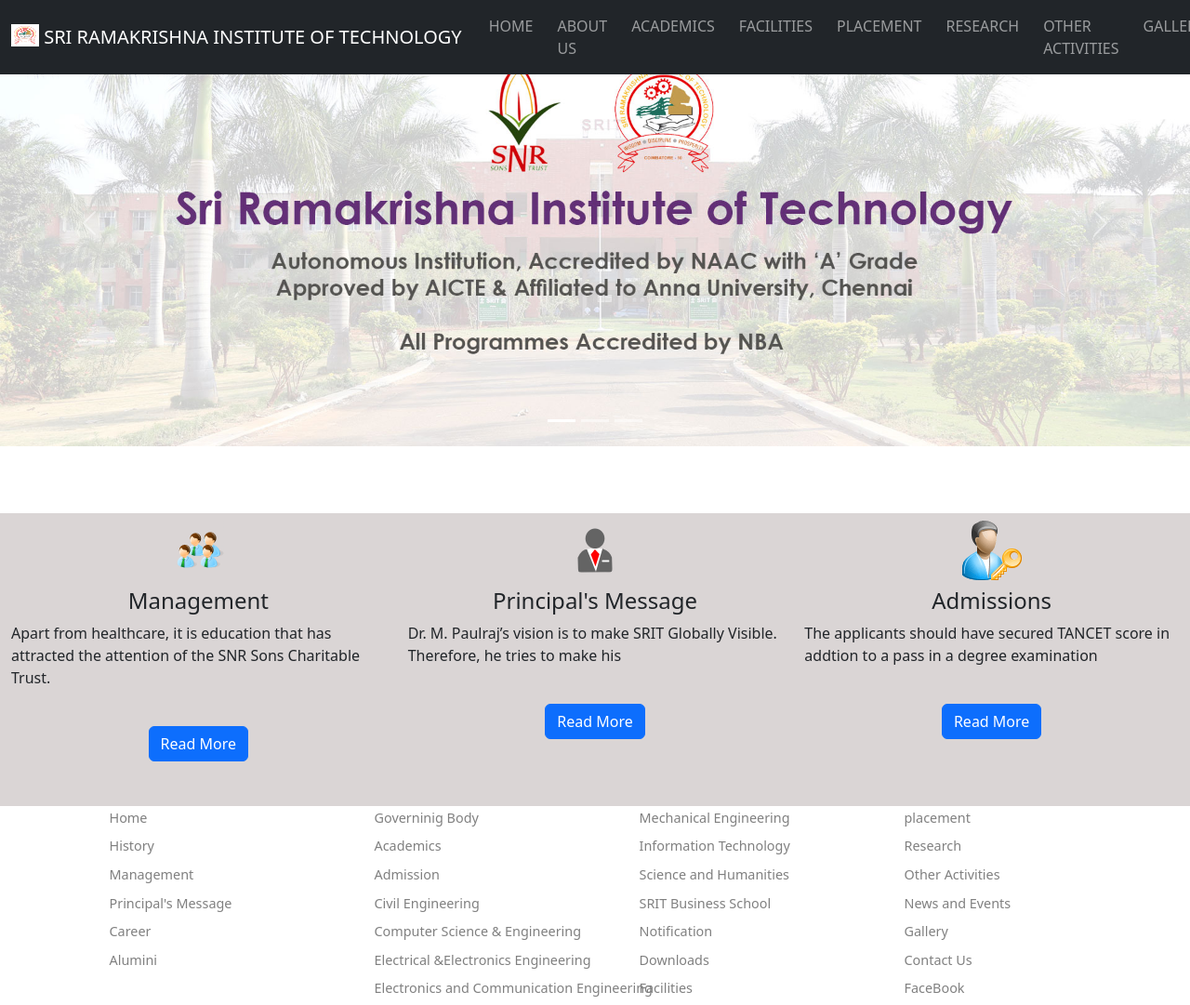
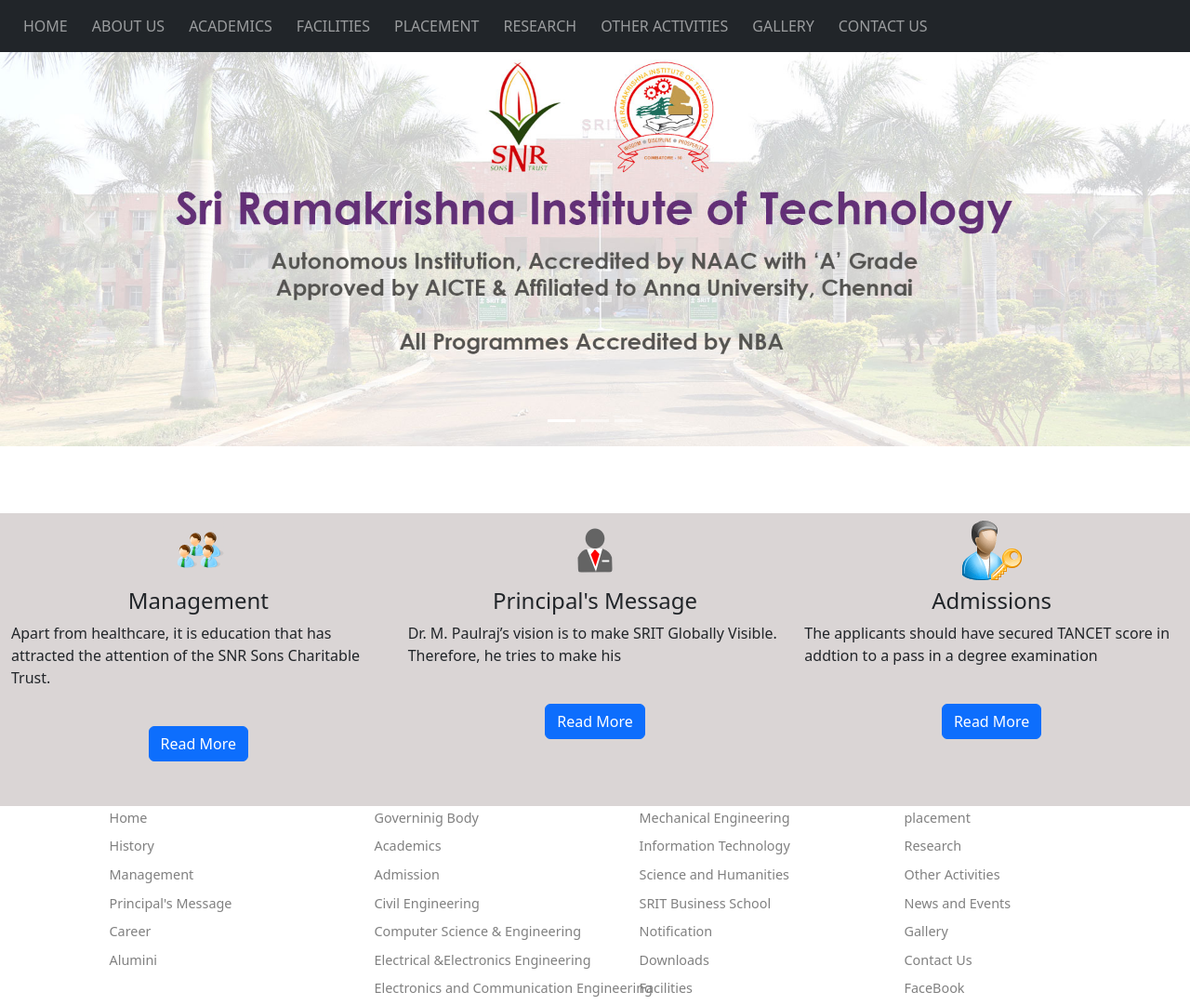
Before and after one commit to Dhilipan-R/College_website, a plain HTML site: page index.html in a window 1280 px wide. Shown: the whole page at 93% size. Drawn offline with nearby package versions, Linux system fonts and the light colour scheme.

Commit message:
Update index.html

```diff
--- a/index.html
+++ b/index.html
@@ -16,9 +16,7 @@
         <!--  bootstap navbar starts -->
           <nav class = "navbar navbar-expand-lg bg-dark navbar-dark fixed-top ">
           <div class = "container-fluid">
-          <a   class = "navbar-brand" href   = "#">
-         <img src   = "Images/logo.png" alt = "Logo" width = "30" height = "24" class = "d-inline-block align-text-top">
-                 Sri Ramakrishna Institute of Technology</a>
+
               <button class = "navbar-toggler" type = "button" data-bs-toggle = "collapse" data-bs-target = "#navbarNav" aria-controls = "navbarNav" aria-expanded = "false" aria-label = "Toggle navigation">
               <span   class = "navbar-toggler-icon"></span>
               </button>
```
